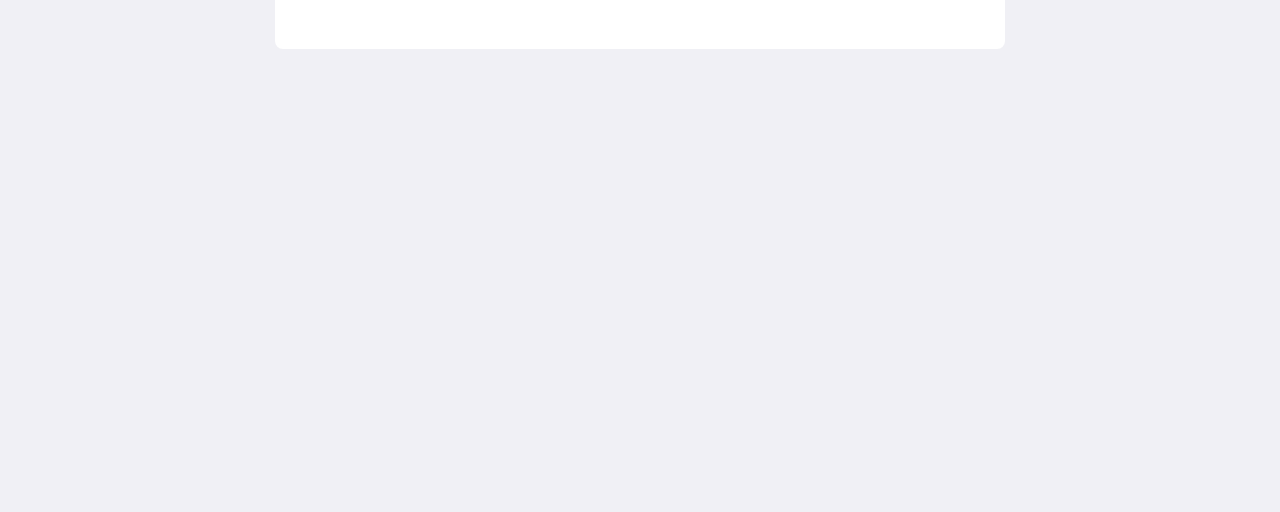
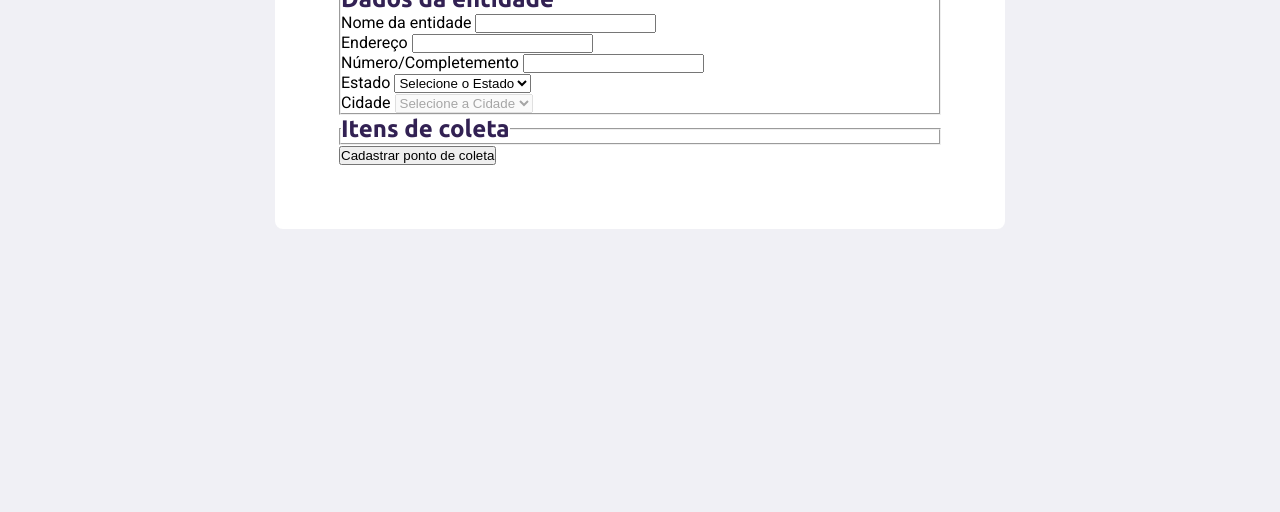
Before and after one commit to ricardodm89/Ecoleta, a plain HTML site: page create-point.html in a window 1280 px wide. Shown: the part 288-800 px from the top of the page. Drawn offline with Linux system fonts and the light colour scheme.

Commit message:
Add botões - Dados da Entidade

```diff
--- a/create-point.html
+++ b/create-point.html
@@ -25,6 +25,53 @@
     <form action="">
         <h1>Cadastro do ponto de coleta</h1>
 
+            <fieldset>
+                <legend>
+                    <h2>Dados da entidade</h2>
+                </legend>
+
+                <div class="field">
+                    <label for="name">Nome da entidade</label>
+                    <input type="text" name="name">
+                </div>
+
+                <div class="fielg-group">
+                    <div class="field">
+                        <label for="adress">Endereço</label>
+                        <input type="text" name="address">
+                    </div>
+                    <div class="field"></div>
+                        <label for="adress2">Número/Completemento</label>
+                        <input type="text" name="adress2">
+                </div>
+
+                <div class="fielg-group">
+                    <div class="field">
+                        <label for="state">Estado</label>
+                        <select name="uf" id="">
+                            <option value="">Selecione o Estado</option>
+                        </select>
+                    </div>
+                <div class="field">
+                    <label for="city">Cidade</label>
+                    <select name="city" id="" disabled>
+                        <option value="">Selecione a Cidade</option>
+                    </select>
+                </div>
+
+            </fieldset>
+
+
+
+
+            <fieldset>
+                <legend>
+                    <h2>Itens de coleta</h2>
+                </legend>
+            </fieldset>
+
+
+        <button type="submit">Cadastrar ponto de coleta</button>
     </form>
 
 
--- a/styles/create-point.css
+++ b/styles/create-point.css
@@ -33,7 +33,4 @@ form{
     border-radius: 8px;
     margin-top: 80px;
     max-width: 730px;
-    box-sizing: border-box;
-
-
 }
```
